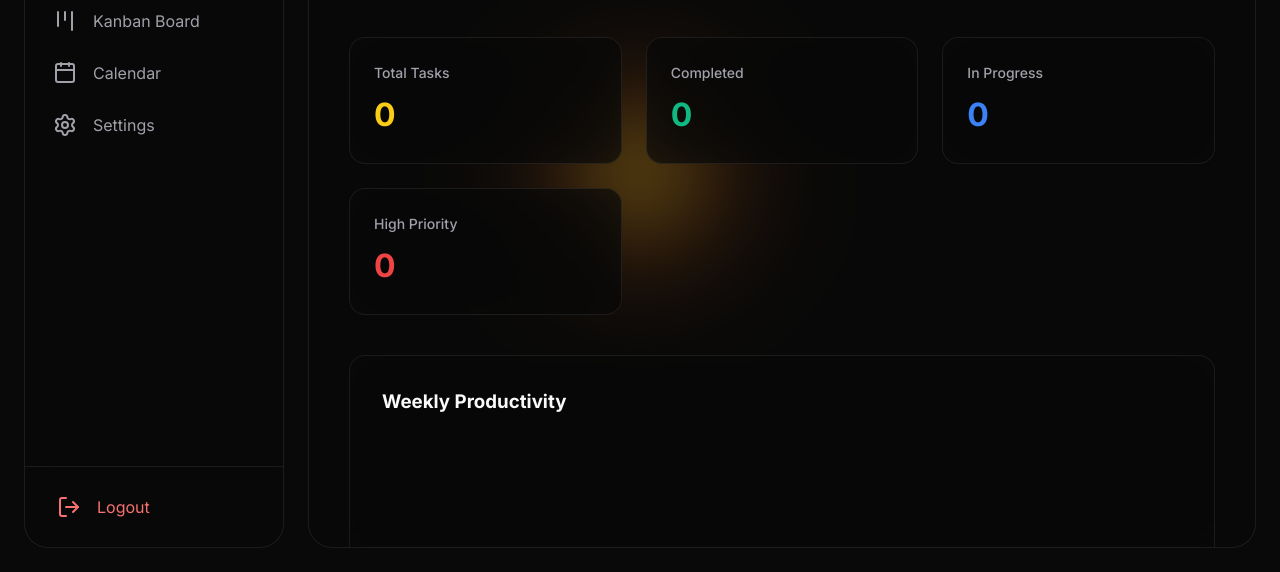
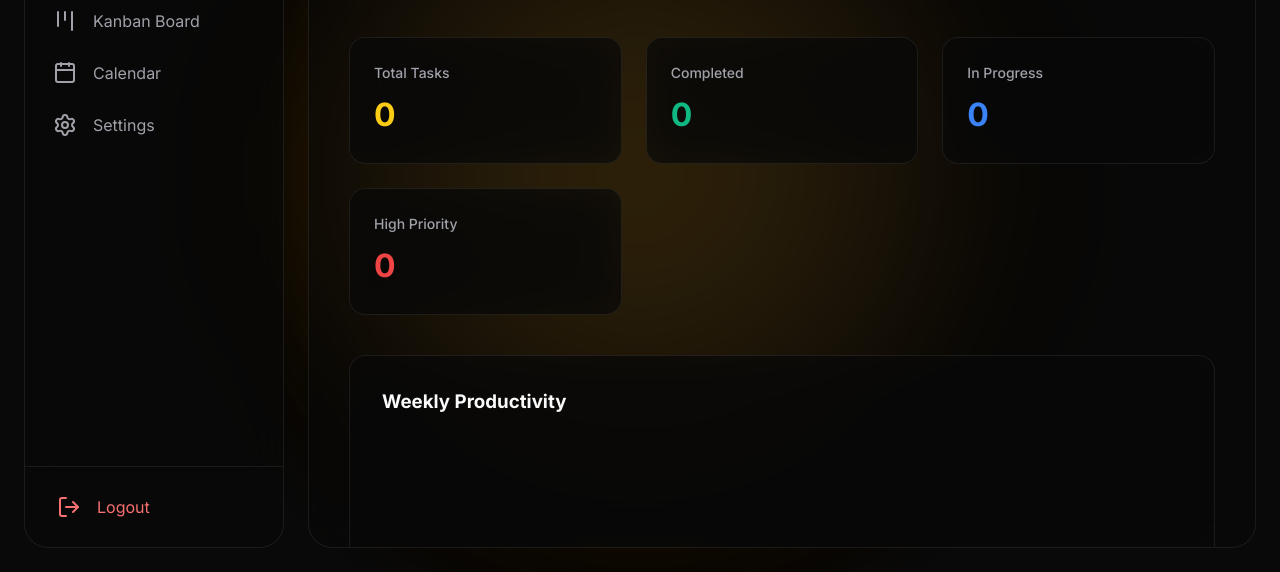
Before and after one commit to parekhyaahvi/taskflow, a website: page public/app.html in a window 1280 px wide. Shown: the part 228-800 px from the top of the page. Drawn offline with nearby package versions, Linux system fonts and the light colour scheme; no server answers.

Commit message:
perf: hardware-accelerated background glows for Chrome performance

```diff
--- a/public/app.html
+++ b/public/app.html
@@ -21,6 +21,20 @@
 </head>
 <body>
     <div class="app-shell">
+        <!-- Dynamic Background Glows -->
+        <div class="glow-container">
+            <div id="glow-1" class="glow-segment glow-1"></div>
+            <div id="glow-2" class="glow-segment glow-2"></div>
+            <div id="glow-3" class="glow-segment glow-3"></div>
+            <div id="glow-4" class="glow-segment glow-4"></div>
+            <div id="glow-5" class="glow-segment glow-5"></div>
+            <div id="glow-6" class="glow-segment glow-6"></div>
+            <div id="glow-7" class="glow-segment glow-7"></div>
+            <div id="glow-8" class="glow-segment glow-8"></div>
+            <div id="glow-9" class="glow-segment glow-9"></div>
+            <div id="glow-10" class="glow-segment glow-10"></div>
+        </div>
+
         <!-- Sidebar -->
         <aside class="sidebar">
             <a href="/" class="sidebar-logo" style="text-decoration: none; color: inherit; display: flex; align-items: center; gap: 12px; margin-bottom: 32px; transition: transform 0.2s ease;" onmouseover="this.style.transform='scale(1.02)'" onmouseout="this.style.transform='scale(1)'">
--- a/public/css/variables.css
+++ b/public/css/variables.css
@@ -56,22 +56,46 @@
 body {
     font-family: 'Inter', sans-serif;
     background-color: var(--bg-primary);
-    background-image:
-        radial-gradient(circle at var(--glow-1-x) var(--glow-1-y), rgba(250, 204, 21, calc(0.25 * var(--glow-opacity))) 0%, transparent 10%),
-        radial-gradient(circle at var(--glow-2-x) var(--glow-2-y), rgba(253, 224, 71, calc(0.22 * var(--glow-opacity))) 0%, transparent 12%),
-        radial-gradient(circle at var(--glow-3-x) var(--glow-3-y), rgba(245, 158, 11, calc(0.20 * var(--glow-opacity))) 0%, transparent 15%),
-        radial-gradient(circle at var(--glow-4-x) var(--glow-4-y), rgba(251, 146, 60, calc(0.18 * var(--glow-opacity))) 0%, transparent 18%),
-        radial-gradient(circle at var(--glow-5-x) var(--glow-5-y), rgba(249, 115, 22, calc(0.15 * var(--glow-opacity))) 0%, transparent 20%),
-        radial-gradient(circle at var(--glow-6-x) var(--glow-6-y), rgba(234, 88, 12, calc(0.12 * var(--glow-opacity))) 0%, transparent 22%),
-        radial-gradient(circle at var(--glow-7-x) var(--glow-7-y), rgba(217, 119, 6, calc(0.10 * var(--glow-opacity))) 0%, transparent 25%),
-        radial-gradient(circle at var(--glow-8-x) var(--glow-8-y), rgba(180, 83, 9, calc(0.08 * var(--glow-opacity))) 0%, transparent 28%),
-        radial-gradient(circle at var(--glow-9-x) var(--glow-9-y), rgba(146, 64, 14, calc(0.06 * var(--glow-opacity))) 0%, transparent 30%),
-        radial-gradient(circle at var(--glow-10-x) var(--glow-10-y), rgba(120, 53, 15, calc(0.04 * var(--glow-opacity))) 0%, transparent 35%);
     background-attachment: fixed;
     color: var(--text-primary);
     line-height: 1.5;
     overflow-x: hidden;
 }
+
+/* Optimized Glow Effects */
+.glow-container {
+    position: fixed;
+    top: 0;
+    left: 0;
+    width: 100vw;
+    height: 100vh;
+    pointer-events: none;
+    z-index: -1;
+    overflow: hidden;
+    background: var(--bg-primary);
+}
+
+.glow-segment {
+    position: absolute;
+    width: 60vw;
+    height: 60vw;
+    border-radius: 50%;
+    filter: blur(100px);
+    opacity: var(--glow-opacity);
+    will-change: transform;
+    transform: translate3d(-50%, -50%, 0);
+}
+
+.glow-1 { background: radial-gradient(circle, rgba(250, 204, 21, 0.15) 0%, transparent 70%); z-index: 10; }
+.glow-2 { background: radial-gradient(circle, rgba(253, 224, 71, 0.12) 0%, transparent 70%); z-index: 9; }
+.glow-3 { background: radial-gradient(circle, rgba(245, 158, 11, 0.10) 0%, transparent 70%); z-index: 8; }
+.glow-4 { background: radial-gradient(circle, rgba(251, 146, 60, 0.08) 0%, transparent 70%); z-index: 7; }
+.glow-5 { background: radial-gradient(circle, rgba(249, 115, 22, 0.07) 0%, transparent 70%); z-index: 6; }
+.glow-6 { background: radial-gradient(circle, rgba(234, 88, 12, 0.06) 0%, transparent 70%); z-index: 5; }
+.glow-7 { background: radial-gradient(circle, rgba(217, 119, 6, 0.05) 0%, transparent 70%); z-index: 4; }
+.glow-8 { background: radial-gradient(circle, rgba(180, 83, 9, 0.04) 0%, transparent 70%); z-index: 3; }
+.glow-9 { background: radial-gradient(circle, rgba(146, 64, 14, 0.03) 0%, transparent 70%); z-index: 2; }
+.glow-10 { background: radial-gradient(circle, rgba(120, 53, 15, 0.02) 0%, transparent 70%); z-index: 1; }
 
 [data-theme="light"] {
     --bg-primary: #DDC5A3;
--- a/public/js/effects.js
+++ b/public/js/effects.js
@@ -39,8 +39,10 @@ document.addEventListener('DOMContentLoaded', () => {
             seg.x += (prevX - seg.x) * seg.factor;
             seg.y += (prevY - seg.y) * seg.factor;
 
-            document.documentElement.style.setProperty(`--glow-${i+1}-x`, `${seg.x}%`);
-            document.documentElement.style.setProperty(`--glow-${i+1}-y`, `${seg.y}%`);
+            const el = document.getElementById(`glow-${i+1}`);
+            if (el) {
+                el.style.transform = `translate3d(${seg.x}vw, ${seg.y}vh, 0) translate3d(-50%, -50%, 0)`;
+            }
         });
 
         // Apply opacity ONLY to the background glow via CSS variable
```
Also changed, not shown: public/login.html (+14 -0 lines), public/register.html (+14 -0 lines).
